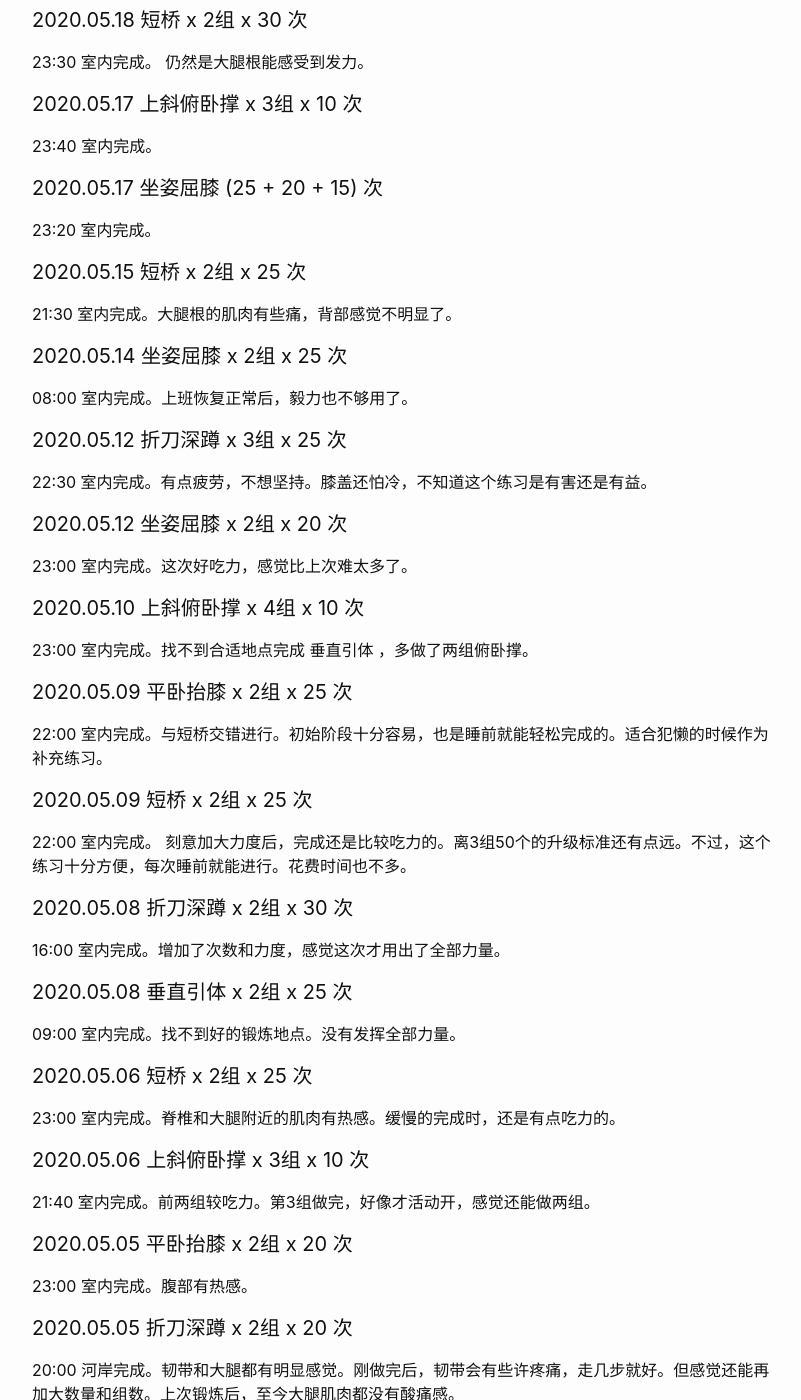
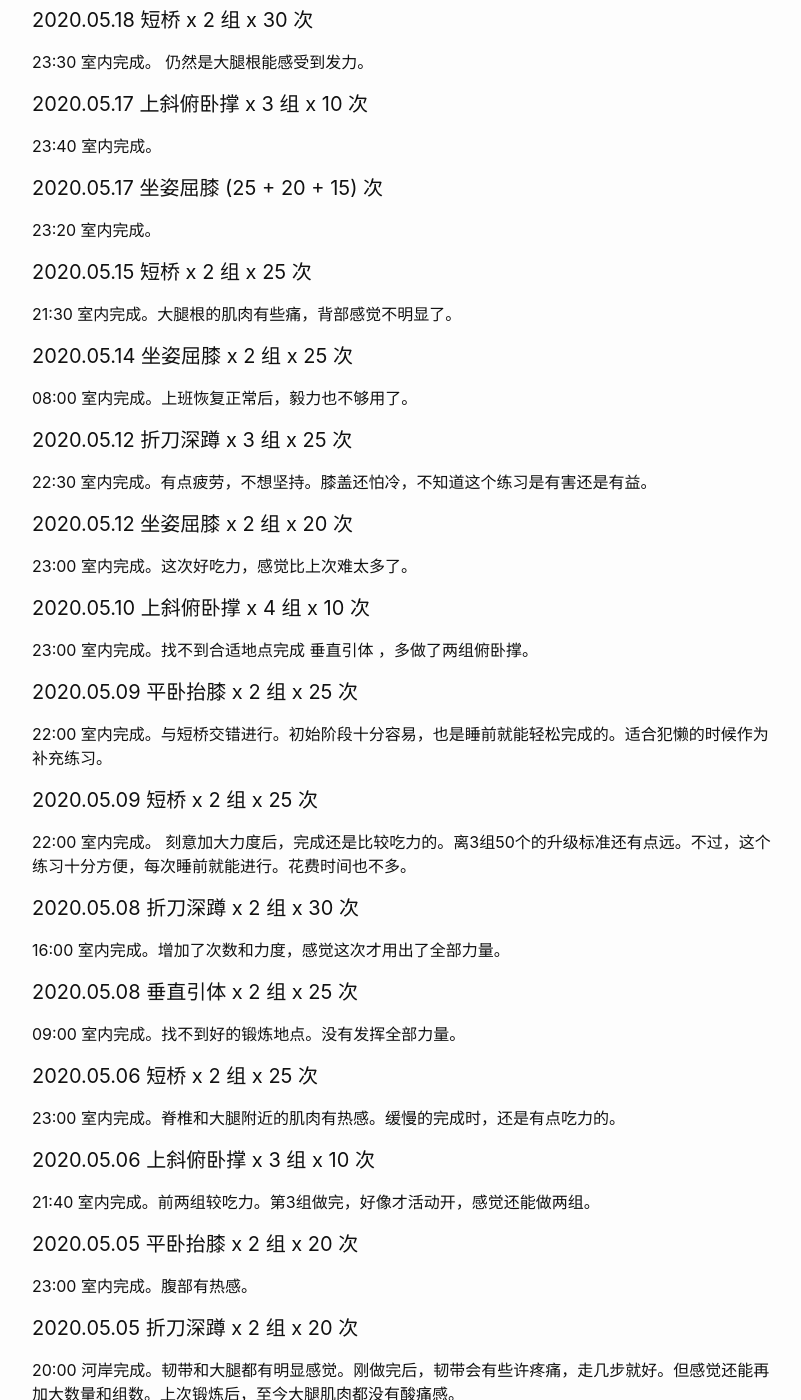
Before and after one commit to wangtiga/wangtiga.github.io, a Jekyll site: the page built from _previews/exercise.md, in a window 1280 px wide and 1400 px high, scrolled down 2900 px. Shown: the whole window, without its empty margins (238-1039 px from the left). Built offline with Jekyll 4.4.1, drawn with Linux system fonts in a browser that asks for light colours; some of the changed text lies outside the part shown.

Commit message:
updated from notep

```diff
--- a/_previews/exercise.md
+++ b/_previews/exercise.md
@@ -48,21 +48,21 @@ tags:   todo
 
 
 
-#### 2020.06.04 坐姿屈膝 x 5组 x 30 次
+#### 2020.06.04 坐姿屈膝 x 5 组 x 30 次
 
 23:30 室内完成3组。07:40 完成2组。抬腿到最高时，肌肉发力明显。
 
-#### 2020.06.04 上斜俯卧撑 x 5组 x 10 次
+#### 2020.06.04 上斜俯卧撑 x 5 组 x 10 次
 
 23:30 室内完成3组。07:40 完成2组。
 
 
 
-#### 2020.05.31 平卧抬膝 x 3组 x 30 次
+#### 2020.05.31 平卧抬膝 x 3 组 x 30 次
 
 10:10 室内完成。有流汗，比较轻松。
 
-#### 2020.05.31 短桥 x 3组 x 30 次
+#### 2020.05.31 短桥 x 3 组 x 30 次
 
 10:10 室内完成。感受到背部肌肉发力。
 
@@ -75,7 +75,7 @@ tags:   todo
 
 
 
-#### 2020.05.29 短桥 x 3组 x 30 次
+#### 2020.05.29 短桥 x 3 组 x 30 次
 
 07:30 室内完成。
 
@@ -83,41 +83,41 @@ tags:   todo
 
 
 
-#### 2020.05.28 坐姿屈膝 x 3组 x 25 次
+#### 2020.05.28 坐姿屈膝 x 3 组 x 25 次
 
 22:30 室内完成。
 
 
 
 
-#### 2020.05.27 坐姿屈膝 x 5组 x 25 次
+#### 2020.05.27 坐姿屈膝 x 5 组 x 25 次
 
 21:30 室内完成。
 
-#### 2020.05.27 上斜俯卧撑 x 4组 x 10 次
+#### 2020.05.27 上斜俯卧撑 x 4 组 x 10 次
 
 22:30 室内完成。
 
 
 
 
-#### 2020.05.26 上斜俯卧撑 x 4组 x 10 次
+#### 2020.05.26 上斜俯卧撑 x 4 组 x 10 次
 
 06:30 室内完成。身体抖动得不厉害了。
 
-#### 2020.05.26 坐姿屈膝 x 3组 x 25 次
+#### 2020.05.26 坐姿屈膝 x 3 组 x 25 次
 
 06:20 室内完成。最后一组后5个有些吃力。
 
 
 
 
-#### 2020.05.24 短桥 x 3组 x 30 次
+#### 2020.05.24 短桥 x 3 组 x 30 次
 
 23:00 室内完成。并不吃力，很轻松。
 
 
-#### 2020.05.23 上斜俯卧撑 x 4组 x 11 次
+#### 2020.05.23 上斜俯卧撑 x 4 组 x 11 次
 
 22:30 室内完成。每级间隔时间较长。
 
@@ -128,7 +128,7 @@ tags:   todo
 
 
 
-#### 2020.05.22 上斜俯卧撑 x 3组 x 10 次
+#### 2020.05.22 上斜俯卧撑 x 3 组 x 10 次
 
 23:59 室内完成。毅力下降。双臂还会微抖，但比第一次好多了。
 
@@ -138,7 +138,7 @@ tags:   todo
 
 
 
-#### 2020.05.20 上斜俯卧撑 x 3组 x 10 次
+#### 2020.05.20 上斜俯卧撑 x 3 组 x 10 次
 
 07:40 室内完成。
 
@@ -156,13 +156,13 @@ tags:   todo
 
 23:50 室内完成。抬腿的时候，屁股离开床面，发现上腹还能再用力锻炼一次。所以很快就没力气了。
 
-#### 2020.05.18 短桥 x 2组 x 30 次
+#### 2020.05.18 短桥 x 2 组 x 30 次
 
 23:30 室内完成。 仍然是大腿根能感受到发力。
 
 
 
-#### 2020.05.17 上斜俯卧撑 x 3组 x 10 次
+#### 2020.05.17 上斜俯卧撑 x 3 组 x 10 次
 
 23:40 室内完成。
 
@@ -172,86 +172,86 @@ tags:   todo
 
 
 
-#### 2020.05.15 短桥 x 2组 x 25 次
+#### 2020.05.15 短桥 x 2 组 x 25 次
 
 21:30 室内完成。大腿根的肌肉有些痛，背部感觉不明显了。
 
 
-#### 2020.05.14 坐姿屈膝 x 2组 x 25 次
+#### 2020.05.14 坐姿屈膝 x 2 组 x 25 次
 
 08:00 室内完成。上班恢复正常后，毅力也不够用了。
 
 
 
-#### 2020.05.12 折刀深蹲 x 3组 x 25 次
+#### 2020.05.12 折刀深蹲 x 3 组 x 25 次
 
 22:30 室内完成。有点疲劳，不想坚持。膝盖还怕冷，不知道这个练习是有害还是有益。
 
-#### 2020.05.12 坐姿屈膝 x 2组 x 20 次
+#### 2020.05.12 坐姿屈膝 x 2 组 x 20 次
 
 23:00 室内完成。这次好吃力，感觉比上次难太多了。
 
 
 
-#### 2020.05.10 上斜俯卧撑 x 4组 x 10 次
+#### 2020.05.10 上斜俯卧撑 x 4 组 x 10 次
 
 23:00 室内完成。找不到合适地点完成 垂直引体 ，多做了两组俯卧撑。
 
 
 
-#### 2020.05.09 平卧抬膝 x 2组 x 25 次
+#### 2020.05.09 平卧抬膝 x 2 组 x 25 次
 
 22:00 室内完成。与短桥交错进行。初始阶段十分容易，也是睡前就能轻松完成的。适合犯懒的时候作为补充练习。
 
-#### 2020.05.09 短桥 x 2组 x 25 次
+#### 2020.05.09 短桥 x 2 组 x 25 次
 
 22:00 室内完成。 刻意加大力度后，完成还是比较吃力的。离3组50个的升级标准还有点远。不过，这个练习十分方便，每次睡前就能进行。花费时间也不多。
 
 
 
-#### 2020.05.08 折刀深蹲 x 2组 x 30 次
+#### 2020.05.08 折刀深蹲 x 2 组 x 30 次
 
 16:00 室内完成。增加了次数和力度，感觉这次才用出了全部力量。
 
-#### 2020.05.08 垂直引体 x 2组 x 25 次
+#### 2020.05.08 垂直引体 x 2 组 x 25 次
 
 09:00 室内完成。找不到好的锻炼地点。没有发挥全部力量。
 
 
 
 
-#### 2020.05.06 短桥 x 2组 x 25 次
+#### 2020.05.06 短桥 x 2 组 x 25 次
 
 23:00 室内完成。脊椎和大腿附近的肌肉有热感。缓慢的完成时，还是有点吃力的。
 
-#### 2020.05.06 上斜俯卧撑 x 3组 x 10 次
+#### 2020.05.06 上斜俯卧撑 x 3 组 x 10 次
 
 21:40 室内完成。前两组较吃力。第3组做完，好像才活动开，感觉还能做两组。
 
 
 
-#### 2020.05.05 平卧抬膝 x 2组 x 20 次
+#### 2020.05.05 平卧抬膝 x 2 组 x 20 次
 
 23:00 室内完成。腹部有热感。
 
-#### 2020.05.05 折刀深蹲 x 2组 x 20 次
+#### 2020.05.05 折刀深蹲 x 2 组 x 20 次
 
 20:00 河岸完成。韧带和大腿都有明显感觉。刚做完后，韧带会有些许疼痛，走几步就好。但感觉还能再加大数量和组数。上次锻炼后，至今大腿肌肉都没有酸痛感。
 
 
 
-#### 2020.05.04 垂直引体 x 2组 x 20 次
+#### 2020.05.04 垂直引体 x 2 组 x 20 次
 
 19:00 左右完成。
 
-#### 2020.05.04 折刀深蹲 x 3组 x 10 次
+#### 2020.05.04 折刀深蹲 x 3 组 x 10 次
 
 11:10 完成，完全蹲下后，才站起来，由于动作很缓慢，膝盖没有不适的感觉，大腿肌肉有明显烧灼感，很舒服。
 
 
 
 
-#### 2020.05.03 上斜俯卧撑 x 3组 x 10 次
+#### 2020.05.03 上斜俯卧撑 x 3 组 x 10 次
 
 当天没感觉，第二天有酸疼感。
 
@@ -259,4 +259,4 @@ tags:   todo
 当时不知道怎么想到这种动作，反正偶尔会间隔练习，到大学时顶峰时期，能一次完成50个标准俯卧撑（快速的，有惯性）。上班后逐渐荒废。希望以后能超越这个记录。
 
 
-#### 2020.05.03 坐姿屈膝   x 2组 x 20 次
+#### 2020.05.03 坐姿屈膝   x 2 组 x 20 次
```
Also changed, not shown: other parts of _previews/exercise.md (+2 -2 lines).
